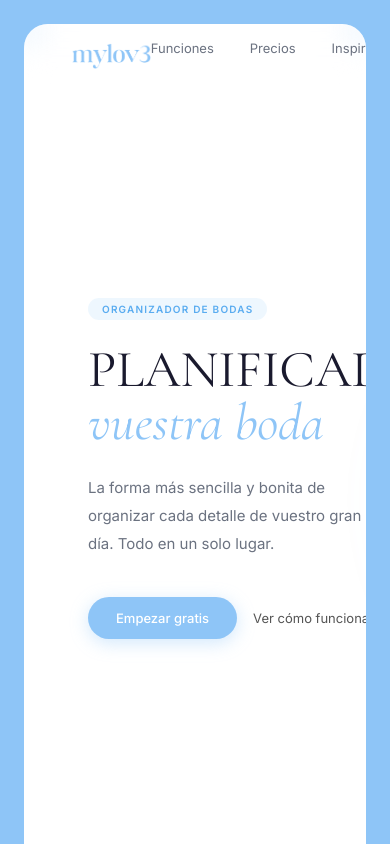
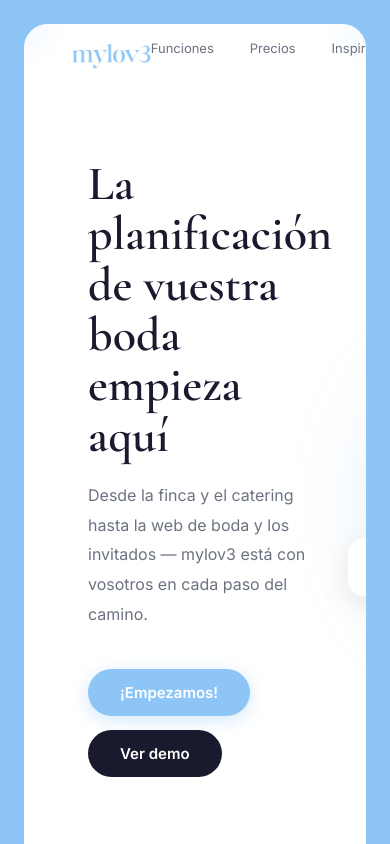
Before and after one commit to bertagracia86/vowed, a Next.js app: page / in a window 390 px wide. Shown: the top 844 px of the page. Built offline with nearby package versions, Linux system fonts and the light colour scheme; grey boxes are pictures that could not be loaded.

Commit message:
Update page.tsx

```diff
--- a/app/page.tsx
+++ b/app/page.tsx
@@ -45,12 +45,10 @@ export default function Home() {
         .a1{animation:fadeUp 0.9s 0.1s both}
         .a2{animation:fadeUp 0.9s 0.25s both}
         .a3{animation:fadeUp 0.9s 0.4s both}
-        .a4{animation:fadeUp 0.9s 0.55s both}
-        .a5{animation:fadeUp 0.9s 0.7s both}
         .btn-blue{background:#8ec5f7;color:white;border:none;border-radius:999px;padding:13px 28px;font-size:13px;font-weight:500;cursor:pointer;display:inline-block;text-decoration:none;transition:transform 0.2s,box-shadow 0.2s;box-shadow:0 4px 18px rgba(142,197,247,0.4)}
         .btn-blue:hover{transform:translateY(-2px);box-shadow:0 8px 28px rgba(142,197,247,0.55)}
-        .btn-ghost{background:transparent;color:#555;border:none;font-size:13px;cursor:pointer;display:inline-flex;align-items:center;gap:6px;text-decoration:none;transition:color 0.2s}
-        .btn-ghost:hover{color:#8ec5f7}
+        .btn-dark{background:#1a1a2e;color:white;border:none;border-radius:999px;padding:14px 32px;font-size:15px;font-weight:600;cursor:pointer;display:inline-block;text-decoration:none;transition:opacity 0.2s}
+        .btn-dark:hover{opacity:0.85}
         .nav-link{font-size:13px;color:#6b7280;cursor:pointer;transition:color 0.2s;text-decoration:none}
         .nav-link:hover{color:#1a1a2e}
         .feat-img-card{border-radius:16px;overflow:hidden;position:relative;cursor:pointer}
@@ -65,9 +63,7 @@ export default function Home() {
 
       {/* NAV */}
       <nav id="main-nav" style={{ position: 'sticky', top: 0, zIndex: 200, display: 'flex', alignItems: 'center', justifyContent: 'space-between', padding: '0 48px', height: 64, transition: 'background 0.3s', backdropFilter: 'blur(16px)' }}>
-        <Link href="/">
-          <img src="/logo.png" alt="mylov3" style={{ height: 26, display: 'block' }} />
-        </Link>
+        <Link href="/"><img src="/logo.png" alt="mylov3" style={{ height: 26, display: 'block' }} /></Link>
         <div style={{ display: 'flex', gap: 36 }}>
           {['Funciones', 'Precios', 'Inspiración', 'Sobre nosotros'].map(l => (
             <a key={l} href="#" className="nav-link">{l}</a>
@@ -77,17 +73,17 @@ export default function Home() {
       </nav>
 
       {/* HERO */}
-      <section style={{ minHeight: 'calc(100vh - 64px)', display: 'grid', gridTemplateColumns: '1fr 1fr', gap: 40, alignItems: 'center', padding: '60px 64px 80px', background: '#fff', position: 'relative' }}>
+      <section style={{ minHeight: 'calc(100vh - 64px)', display: 'grid', gridTemplateColumns: '1fr 1fr', gap: 40, alignItems: 'center', padding: '60px 64px 80px', background: '#fff' }}>
         <div>
-          <span className="a1 pill-tag" style={{ display: 'inline-block', marginBottom: 24 }}>Organizador de bodas</span>
-          <h1 className="a2" style={{ fontFamily: F, fontSize: 'clamp(52px,6vw,84px)', fontWeight: 400, lineHeight: 1.0, color: INK, marginBottom: 0 }}>PLANIFICAD</h1>
-          <h1 className="a3" style={{ fontFamily: F, fontSize: 'clamp(52px,6vw,84px)', fontWeight: 400, lineHeight: 1.05, fontStyle: 'italic', color: BLUE, marginBottom: 24 }}>vuestra boda</h1>
-          <p className="a4" style={{ fontSize: 15, color: MUTE, lineHeight: 1.85, maxWidth: 380, marginBottom: 40 }}>
-            La forma más sencilla y bonita de organizar cada detalle de vuestro gran día. Todo en un solo lugar.
+          <h1 className="a1" style={{ fontFamily: F, fontSize: 'clamp(48px,5.5vw,78px)', fontWeight: 600, lineHeight: 1.05, color: INK, marginBottom: 20 }}>
+            La planificación de vuestra boda empieza aquí
+          </h1>
+          <p className="a2" style={{ fontSize: 16, color: MUTE, lineHeight: 1.85, maxWidth: 420, marginBottom: 40 }}>
+            Desde la finca y el catering hasta la web de boda y los invitados — mylov3 está con vosotros en cada paso del camino.
           </p>
-          <div className="a5" style={{ display: 'flex', gap: 16, alignItems: 'center' }}>
-            <Link href="/dashboard" className="btn-blue">Empezar gratis</Link>
-            <a href="#funciones" className="btn-ghost">Ver cómo funciona →</a>
+          <div className="a3" style={{ display: 'flex', gap: 14, alignItems: 'center', flexWrap: 'wrap' }}>
+            <Link href="/dashboard" className="btn-blue" style={{ fontSize: 15, padding: '14px 32px', fontWeight: 600 }}>¡Empezamos!</Link>
+            <Link href="/dashboard" className="btn-dark">Ver demo</Link>
           </div>
         </div>
 
@@ -96,7 +92,6 @@ export default function Home() {
             <div style={{ width: 'clamp(320px,42vw,520px)', height: 'clamp(320px,42vw,520px)', borderRadius: '50%', border: `10px solid ${BLUE}`, overflow: 'hidden', boxShadow: '0 32px 80px rgba(142,197,247,0.25)' }}>
               <img src="https://images.unsplash.com/photo-1519225421980-715cb0215aed?w=900&q=80" alt="boda" style={{ width: '100%', height: '110%', objectFit: 'cover', marginTop: '-5%' }} />
             </div>
-            {/* Floating badge */}
             <div style={{ position: 'absolute', bottom: 32, left: -24, background: 'white', borderRadius: 16, padding: '14px 20px', boxShadow: '0 8px 32px rgba(0,0,0,0.1)', display: 'flex', alignItems: 'center', gap: 12 }}>
               <span style={{ fontSize: 24 }}>♡</span>
               <div>
@@ -119,7 +114,7 @@ export default function Home() {
           ].map(f => (
             <div key={f.t} style={{ padding: '24px 16px' }}>
               <div style={{ fontSize: 28, marginBottom: 14, color: BLUE }}>{f.icon}</div>
-              <p style={{ fontFamily: F, fontSize: 18, color: INK, marginBottom: 8, fontWeight: 400 }}>{f.t}</p>
+              <p style={{ fontFamily: F, fontSize: 18, color: INK, marginBottom: 8 }}>{f.t}</p>
               <p style={{ fontSize: 12, color: MUTE, lineHeight: 1.7 }}>{f.d}</p>
             </div>
           ))}
@@ -131,18 +126,11 @@ export default function Home() {
         <div style={{ maxWidth: 1100, margin: '0 auto', display: 'grid', gridTemplateColumns: '1fr 1.4fr', gap: 80, alignItems: 'center' }}>
           <div className="reveal-l">
             <span className="pill-tag" style={{ marginBottom: 20, display: 'inline-block' }}>Todo bajo control</span>
-            <h2 style={{ fontFamily: F, fontSize: 'clamp(36px,4vw,54px)', fontWeight: 400, color: INK, lineHeight: 1.1, marginBottom: 12 }}>
-              Gestiona cada detalle
-            </h2>
-            <h2 style={{ fontFamily: F, fontSize: 'clamp(36px,4vw,54px)', fontWeight: 400, fontStyle: 'italic', color: BLUE, lineHeight: 1.1, marginBottom: 24 }}>
-              con facilidad
-            </h2>
-            <p style={{ fontSize: 14, color: MUTE, lineHeight: 1.85, marginBottom: 36 }}>
-              Herramientas intuitivas para que disfrutes del proceso y vivas el día más importante de tu vida sin preocupaciones.
-            </p>
+            <h2 style={{ fontFamily: F, fontSize: 'clamp(36px,4vw,54px)', fontWeight: 400, color: INK, lineHeight: 1.1, marginBottom: 12 }}>Gestiona cada detalle</h2>
+            <h2 style={{ fontFamily: F, fontSize: 'clamp(36px,4vw,54px)', fontWeight: 400, fontStyle: 'italic', color: BLUE, lineHeight: 1.1, marginBottom: 24 }}>con facilidad</h2>
+            <p style={{ fontSize: 14, color: MUTE, lineHeight: 1.85, marginBottom: 36 }}>Herramientas intuitivas para que disfrutes del proceso y vivas el día más importante de tu vida sin preocupaciones.</p>
             <Link href="/dashboard" className="btn-blue">Descubre todas las funciones</Link>
           </div>
-
           <div className="reveal-r" style={{ display: 'grid', gridTemplateColumns: '1fr 1fr 1fr', gridTemplateRows: '180px 180px', gap: 10 }}>
             {[
               { label: 'Invitados', sub: 'Confirma asistencia y organiza mesas.', img: 'https://images.unsplash.com/photo-1607344645866-009c320b63e0?w=400&q=80' },
@@ -176,12 +164,10 @@ export default function Home() {
       {/* TESTIMONIALS */}
       <div style={{ background: 'white', padding: '100px 64px' }}>
         <div style={{ maxWidth: 1100, margin: '0 auto' }}>
-          <div className="reveal" style={{ display: 'grid', gridTemplateColumns: '1fr 2fr', gap: 80, alignItems: 'center', marginBottom: 56 }}>
-            <div>
-              <span className="pill-tag" style={{ marginBottom: 20, display: 'inline-block' }}>Parejas que ya vivieron su día</span>
-              <h2 style={{ fontFamily: F, fontSize: 'clamp(32px,3.5vw,48px)', fontWeight: 400, color: INK, lineHeight: 1.1, marginBottom: 8 }}>Historias reales,</h2>
-              <h2 style={{ fontFamily: F, fontSize: 'clamp(32px,3.5vw,48px)', fontWeight: 400, fontStyle: 'italic', color: BLUE, lineHeight: 1.1 }}>momentos inolvidables</h2>
-            </div>
+          <div className="reveal" style={{ marginBottom: 56 }}>
+            <span className="pill-tag" style={{ marginBottom: 20, display: 'inline-block' }}>Parejas que ya vivieron su día</span>
+            <h2 style={{ fontFamily: F, fontSize: 'clamp(32px,3.5vw,48px)', fontWeight: 400, color: INK, lineHeight: 1.1, marginBottom: 8 }}>Historias reales,</h2>
+            <h2 style={{ fontFamily: F, fontSize: 'clamp(32px,3.5vw,48px)', fontWeight: 400, fontStyle: 'italic', color: BLUE, lineHeight: 1.1 }}>momentos inolvidables</h2>
           </div>
           <div className="reveal-scale" style={{ display: 'grid', gridTemplateColumns: 'repeat(3,1fr)', gap: 20 }}>
             {[
```
